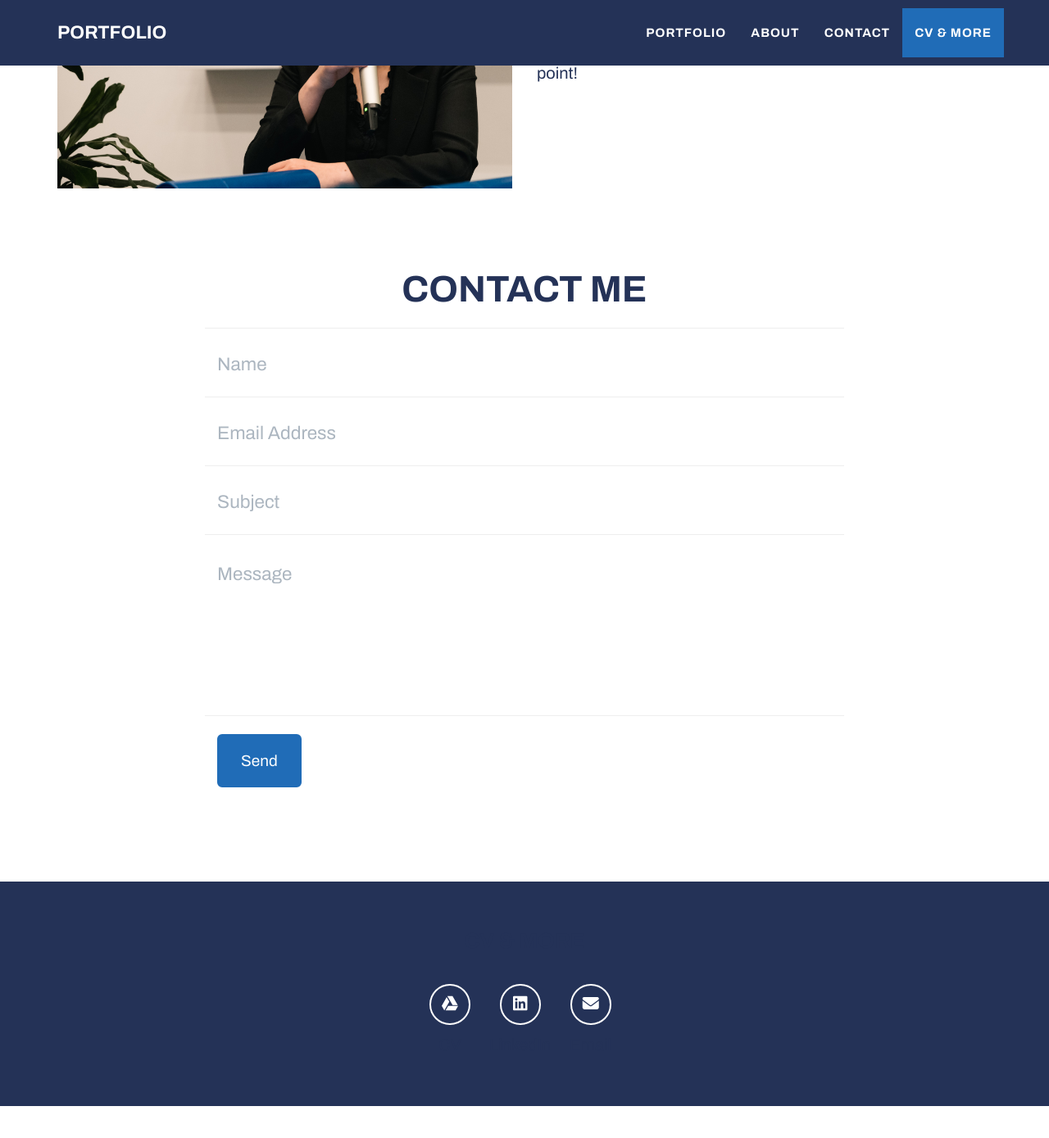
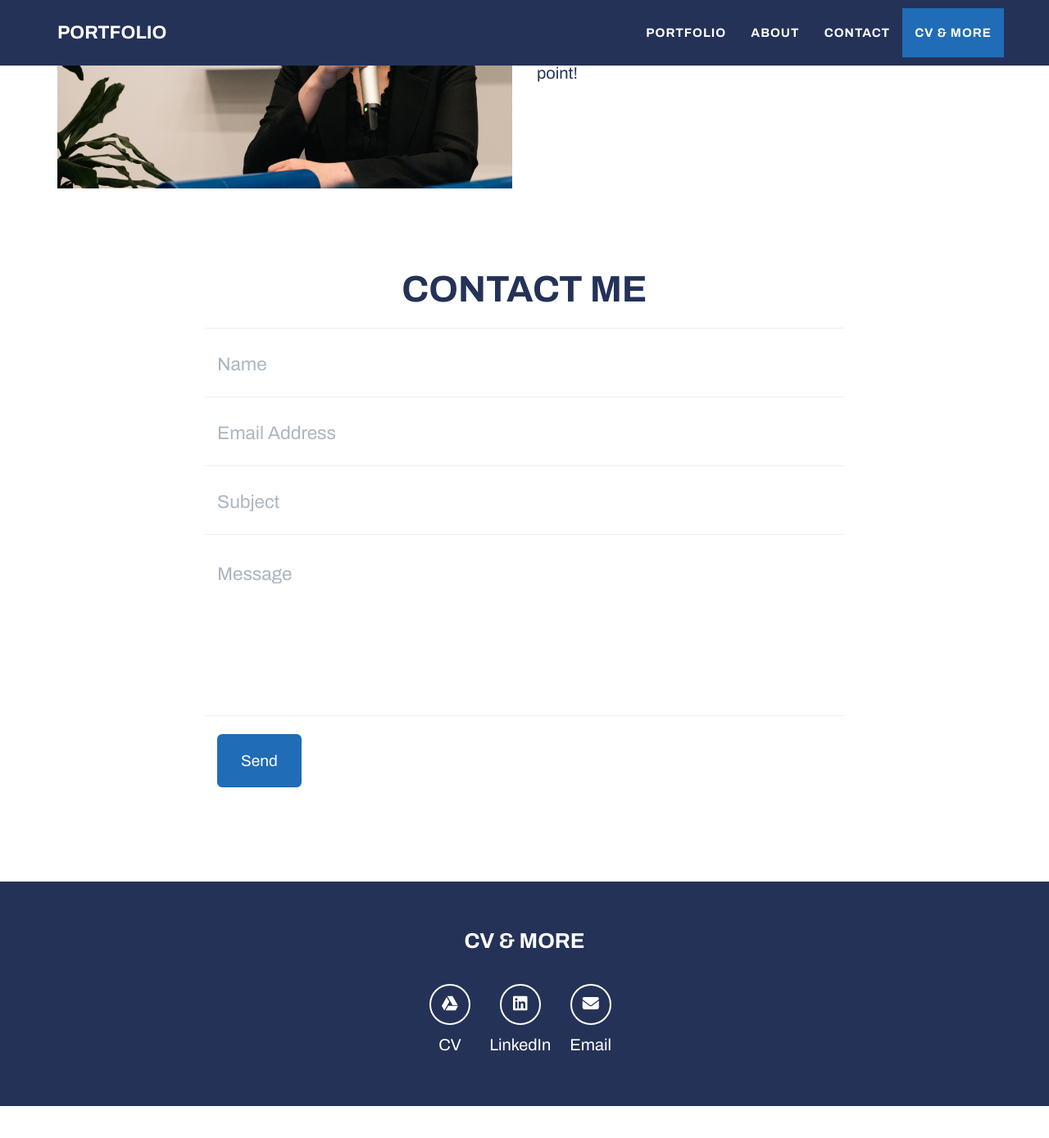
Before and after one commit to Kelly-Portfolio/Kelly-Portfolio.github.io, a Jekyll site: the page built from _posts/2014-07-18-project-1.markdown, in a window 1280 px wide and 1400 px high, scrolled down 1498 px. Shown: the top 1389 px of the window at 82% size. Built offline with Jekyll 4.4.1, drawn with Linux system fonts in a browser that asks for light colours.

Commit message:
footer below removal

```diff
--- a/_includes/css/main.css
+++ b/_includes/css/main.css
@@ -469,7 +469,7 @@
 }
 
 footer {
-   /*  color: #fff;*/
+    color: #fff;
 }
 
 footer h3 {
@@ -485,10 +485,10 @@
     margin-bottom: 50px; /* Space below the footer column */
 }
 
-footer .footer-below {
+/*footer .footer-below {
     padding: 25px 0;
     background-color: #{{ site.color.secondary-dark }};
-}
+}*/
 
 ul.list-inline {
     padding-left: 0; /* Remove default padding from the list */
```
